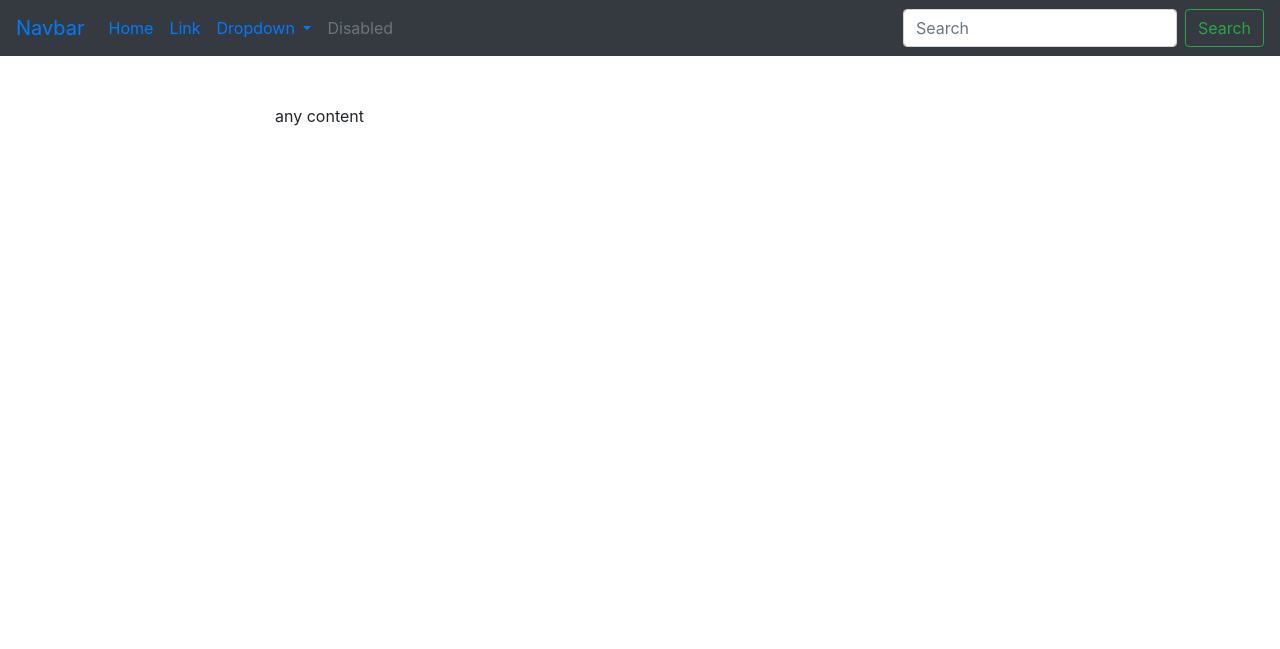
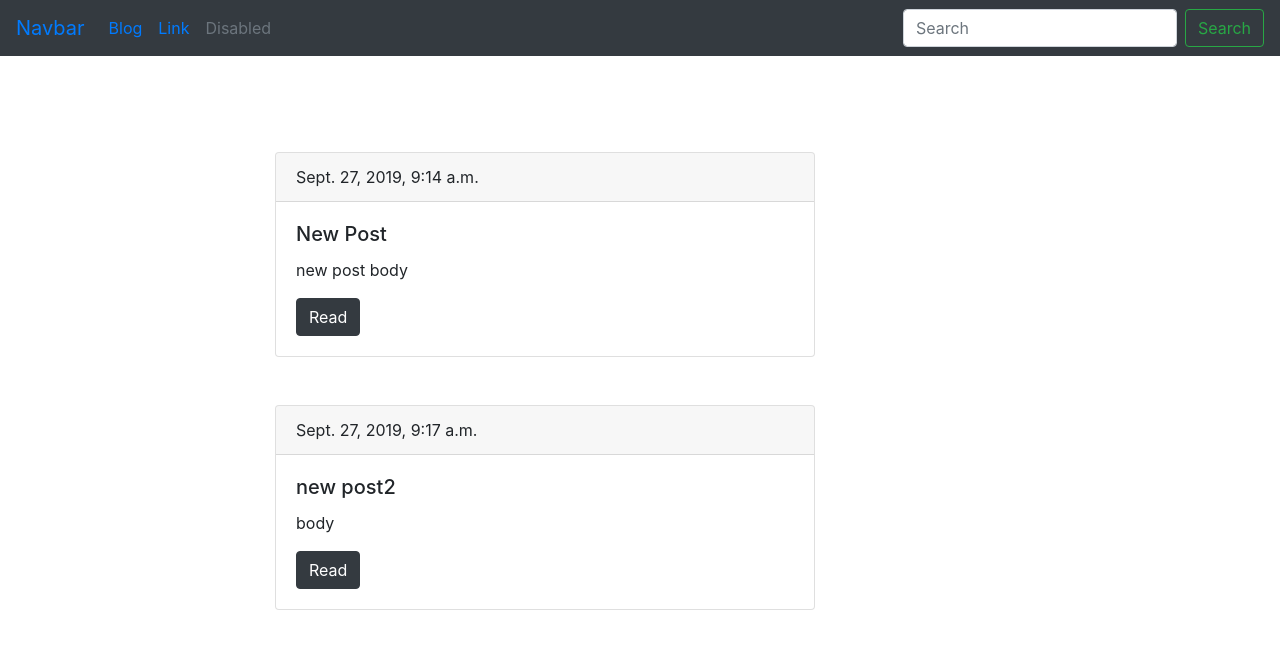
Before and after one commit to VaitsiakhouskiDzmitr/MyBlog, a Django app: page /mainpage/ in a window 1280 px wide. Shown: the top 649 px of the page. Run offline with Django 3.2, Linux system fonts and the light colour scheme; data comes from the database, SQL or seed files in the repository; both versions use the stored data as it was after the commit; some libraries are stand-ins or nearby versions.

Commit message:
models full

```diff
--- a/app/myblog/blog/models.py
+++ b/app/myblog/blog/models.py
@@ -1,4 +1,5 @@
 from django.db import models
+from django.shortcuts import reverse
 
 class Post(models.Model):
     title = models.CharField(max_length=150, db_index=True)
@@ -6,6 +7,9 @@ class Post(models.Model):
     body = models.TextField(blank=True, db_index=True)
     date_pub = models.DateTimeField(auto_now_add=True)
 
+    def get_absolute_url(self):
+        return reverse('post_detail_url', kwargs={'slug' : self.slug})
+
     def __str__(self):
         return f"{self.title}"
 
--- a/app/myblog/blog/templates/blog/index.html
+++ b/app/myblog/blog/templates/blog/index.html
@@ -1,3 +1,21 @@
 {% extends 'blog/base_blog.html' %}
 
-<p>{{name}}</p>
+{% block title %}
+  post list
+{% endblock %}
+
+{% block content %}
+  {% for post in posts %}
+    <div class="card mt-5">
+      <div class="card-header">
+        {{post.date_pub}}
+      </div>
+      <div class="card-body">
+        <h5 class="card-title">{{ post.title }}</h5>
+        <p class="card-text">{{ post.body|truncatewords:20 }}</p>
+        <a href="{{ post.get_absolute_url }}" class="btn btn-dark">Read</a>
+      </div>
+    </div>
+
+  {% endfor %}
+{% endblock %}
--- a/app/myblog/blog/urls.py
+++ b/app/myblog/blog/urls.py
@@ -2,5 +2,6 @@ from django.urls import path
 from .views import *
 
 urlpatterns = [
-    path('',hello)
+    path('',posts_list, name='posts_list_url'),
+    path('post/<str:slug>', post_detail, name='post_detail_url')
 ]
--- a/app/myblog/blog/views.py
+++ b/app/myblog/blog/views.py
@@ -1,8 +1,16 @@
 from django.shortcuts import render
+from .models import Post
 
 
-def hello(request):
-    n = 'Dima'
-    return render(request, 'blog/index.html', context={'name' : n})
+
+
+def posts_list(request):
+    posts = Post.objects.all()
+    return render(request, 'blog/index.html', context={'posts' : posts})
+
+def post_detail(request, slug):
+    post = Post.objects.get(slug__iexact=slug)
+    return render(request, 'blog/post_detail.html', context={'post' : post})
+
 
 # Create your views here.
--- a/app/myblog/templates/base.html
+++ b/app/myblog/templates/base.html
@@ -22,22 +22,10 @@
       <div class="collapse navbar-collapse" id="navbarSupportedContent">
         <ul class="navbar-nav mr-auto">
           <li class="nav-item active">
-            <a class="nav-link" href="#">Home <span class="sr-only">(current)</span></a>
+            <a class="nav-link" href="{% url 'posts_list_url' %}">Blog<span class="sr-only">(current)</span></a>
           </li>
           <li class="nav-item">
             <a class="nav-link" href="#">Link</a>
-          </li>
-          <li class="nav-item dropdown">
-            <a class="nav-link dropdown-toggle" href="#" id="navbarDropdown" role="button" data-toggle="dropdown" aria-haspopup="true"
-            aria-expanded="false">
-              Dropdown
-            </a>
-            <div class="dropdown-menu" aria-labelledby="navbarDropdown">
-              <a class="dropdown-item" href="#">Action</a>
-              <a class="dropdown-item" href="#">Another action</a>
-              <div class="dropdown-divider"></div>
-              <a class="dropdown-item" href="#">Something else here</a>
-            </div>
           </li>
           <li class="nav-item">
             <a class="nav-link disabled" href="#" tabindex="-1" aria-disabled="true">Disabled</a>
```
Also changed, not shown: app/myblog/blog/templates/blog/post_detail.html (added, +14 -0 lines), app/myblog/db.sqlite3.
